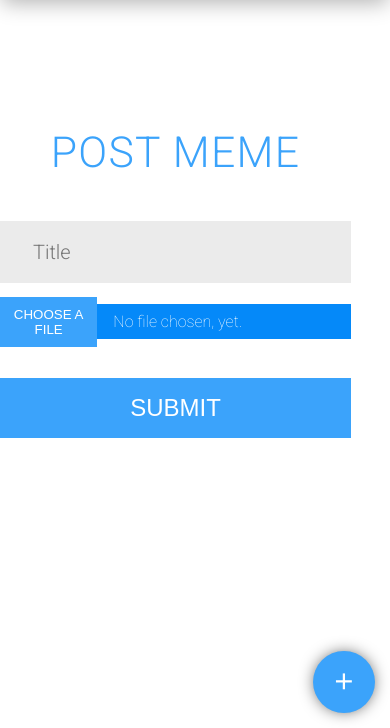
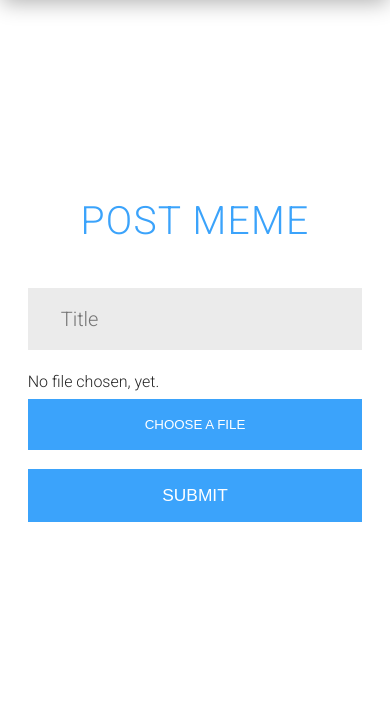
Before and after one commit to marosiak/django_meme, a Django app: page /meme/add in a window 390 px wide. Shown: the part 116-844 px from the top of the page. Run offline with Django 3.2, Linux system fonts and the light colour scheme; the visitor is signed in with stand-in values (Sample User, id 1).

Commit message:
[added] responsibility for every form [added] responsibility for file-input

```diff
--- a/static/css/_mixins.scss
+++ b/static/css/_mixins.scss
@@ -4,7 +4,7 @@
   }
 }
 @mixin tablet {
-  @media only screen and (max-width: 890px) {
+  @media only screen and (max-width: 910px) {
     @content;
   }
 }
--- a/static/css/components/_form.scss
+++ b/static/css/components/_form.scss
@@ -3,19 +3,22 @@
   width: 100%;
   height: 100%;
   justify-content: center;
+  @include tablet {
+    align-items: center;
+  }
 }
 
 .form {
-  position: absolute;
-  top: calc(15vh);
   width: 50vw;
   max-width: 500px;
   padding-bottom: 8px;
   font-family: 'Roboto', sans-serif;
   font-weight: 100;
   user-select: none;
+  margin-top: 15vh;
   @include tablet {
-    width: 90vw;
+    width: 95vw;
+    margin-top: unset;
   }
 
   .form-header {
@@ -23,6 +26,12 @@
     width: 100%;
     text-align: center;
     font-size: 32pt;
+    @include tablet {
+      font-size: 39pt;
+    }
+    @include phone {
+      font-size: 10vw;
+    }
     font-weight: 300;
     letter-spacing: 1.31px;
   }
@@ -35,16 +44,16 @@
     .form-fields {
       display: flex;
       flex-direction: column;
-      margin-top: 44px;
-      margin-bottom: 19px;
+      margin: 44px 18px 19px;
     }
 
     .form-button-container {
-      width: 100%;
       display: flex;
       justify-content: center;
       align-items: flex-start;
       flex-direction: column;
+      margin-left: 18px;
+      margin-right: 18px;
 
       input[type="submit"] {
         border: 0;
@@ -63,10 +72,13 @@
         font-size: 18pt;
         font-weight: 300;
         text-decoration: none;
+        @include tablet {
+          font-size: 13pt;
+        }
       }
 
       .checkbox {
-        margin-top: 5px;
+        margin-top: 15px;
         margin-bottom: 18px;
       }
 
--- a/static/css/components/_upload-field.scss
+++ b/static/css/components/_upload-field.scss
@@ -2,15 +2,22 @@
   display: flex;
   align-items: center;
   padding-top: 2px;
-  padding-bottom: 12px;
+  padding-bottom: 0px;
+  @include phone {
+    flex-direction: column-reverse;
+  }
   .upload-button {
-    width: 30%;
+    width: 35%;
     padding: 10px 10px;
     color: white;
     background-color: $primary-color;
     cursor: pointer;
     border: 0;
     outline: none;
+    @include phone {
+      width: 100%;
+      padding: 18px 10px;
+    }
   }
 
   .upload-button:hover {
@@ -24,5 +31,13 @@
     padding: 8px 15px 8px 16px;
     overflow: hidden;
     text-overflow: ellipsis;
+    @include phone {
+      width: 100%;
+      padding-left: 0;
+      padding-right: 0;
+      background: none;
+      color: #252525;
+      font-weight: 300;
+    }
   }
 }
--- a/static/css/main.css
+++ b/static/css/main.css
@@ -152,20 +152,25 @@ nav.shrink ul li {
   height: 100%;
   justify-content: center;
 }
+@media only screen and (max-width: 910px) {
+  .form-page {
+    align-items: center;
+  }
+}
 
 .form {
-  position: absolute;
-  top: calc(15vh);
   width: 50vw;
   max-width: 500px;
   padding-bottom: 8px;
   font-family: "Roboto", sans-serif;
   font-weight: 100;
   user-select: none;
+  margin-top: 15vh;
 }
-@media only screen and (max-width: 890px) {
+@media only screen and (max-width: 910px) {
   .form {
-    width: 90vw;
+    width: 95vw;
+    margin-top: unset;
   }
 }
 .form .form-header {
@@ -176,6 +181,16 @@ nav.shrink ul li {
   font-weight: 300;
   letter-spacing: 1.31px;
 }
+@media only screen and (max-width: 910px) {
+  .form .form-header {
+    font-size: 39pt;
+  }
+}
+@media only screen and (max-width: 480px) {
+  .form .form-header {
+    font-size: 10vw;
+  }
+}
 .form .form-content {
   display: flex;
   flex-direction: column;
@@ -184,15 +199,15 @@ nav.shrink ul li {
 .form .form-content .form-fields {
   display: flex;
   flex-direction: column;
-  margin-top: 44px;
-  margin-bottom: 19px;
+  margin: 44px 18px 19px;
 }
 .form .form-content .form-button-container {
-  width: 100%;
   display: flex;
   justify-content: center;
   align-items: flex-start;
   flex-direction: column;
+  margin-left: 18px;
+  margin-right: 18px;
 }
 .form .form-content .form-button-container input[type=submit] {
   border: 0;
@@ -211,8 +226,13 @@ nav.shrink ul li {
   font-weight: 300;
   text-decoration: none;
 }
+@media only screen and (max-width: 910px) {
+  .form .form-content .form-button-container .form-button {
+    font-size: 13pt;
+  }
+}
 .form .form-content .form-button-container .checkbox {
-  margin-top: 5px;
+  margin-top: 15px;
   margin-bottom: 18px;
 }
 .form .form-content .form-button-container .form-button:hover {
@@ -325,16 +345,27 @@ nav.shrink ul li {
   display: flex;
   align-items: center;
   padding-top: 2px;
-  padding-bottom: 12px;
+  padding-bottom: 0px;
+}
+@media only screen and (max-width: 480px) {
+  .upload-field {
+    flex-direction: column-reverse;
+  }
 }
 .upload-field .upload-button {
-  width: 30%;
+  width: 35%;
   padding: 10px 10px;
   color: white;
   background-color: #3BA3FB;
   cursor: pointer;
   border: 0;
   outline: none;
+}
+@media only screen and (max-width: 480px) {
+  .upload-field .upload-button {
+    width: 100%;
+    padding: 18px 10px;
+  }
 }
 .upload-field .upload-button:hover {
   background-color: #54affc;
@@ -347,12 +378,26 @@ nav.shrink ul li {
   overflow: hidden;
   text-overflow: ellipsis;
 }
+@media only screen and (max-width: 480px) {
+  .upload-field .upload-text {
+    width: 100%;
+    padding-left: 0;
+    padding-right: 0;
+    background: none;
+    color: #252525;
+    font-weight: 300;
+  }
+}
 
 html, body {
   margin: 0;
   padding: 0;
   height: 100%;
   overflow-y: hidden;
+}
+
+.hidden {
+  visibility: hidden;
 }
 
 .content {
--- a/static/css/main.scss
+++ b/static/css/main.scss
@@ -15,6 +15,10 @@ html, body {
   height: 100%;
   overflow-y: hidden;
 }
+
+.hidden {
+  visibility: hidden;
+}
 .content {
   transition: $nav-transition;
   position: absolute;
--- a/templates/base.html
+++ b/templates/base.html
@@ -30,7 +30,6 @@
         let navbar = $('nav');
         let content = $('.content');
         $(content).scroll(function () {
-            console.log("q");
             if ($(content).scrollTop() <= 40) {
                 navbar.removeClass('shrink');
                 content.removeClass('shrink');
--- a/templates/meme/meme_add.html
+++ b/templates/meme/meme_add.html
@@ -1,14 +1,19 @@
 {% extends 'base.html' %}
 {% block content %}
+    <script>
+        $('.add-button').addClass('hidden');
+        $('.circle-add-button').addClass('hidden');
+    </script>
+    <div class="form-page">
         <form method='POST' enctype="multipart/form-data" action={% url 'add_meme' %}>
             {% csrf_token %}
-        <div class="form" >
+            <div class="form">
                 <div class="form-header">POST MEME</div>
                 <div class="form-content">
                     <div class="form-fields">
                         <input class="text-field" placeholder="Title" name="title" type="text">
                         <div class="upload-field">
-                        <input type="file" name="image" id="real-file" hidden="hidden" />
+                            <input type="file" name="image" id="real-file" hidden="hidden"/>
                             <button class="upload-button" type="button" id="upload-button">CHOOSE A FILE</button>
                             <span class="upload-text" id="upload-text">No file chosen, yet.</span>
                         </div>
@@ -22,16 +27,16 @@
                     </div>
                 </div>
             </div>
+        </form>
     </div>
-    </form>
     <script> // some js shit to customize file button
     const realFileBtn = document.getElementById("real-file");
     const customBtn = document.getElementById("upload-button");
     const customTxt = document.getElementById("upload-text");
-    customBtn.addEventListener("click", function() {
+    customBtn.addEventListener("click", function () {
         realFileBtn.click();
     });
-    realFileBtn.addEventListener("change", function() {
+    realFileBtn.addEventListener("change", function () {
         if (realFileBtn.value) {
             customTxt.innerHTML = realFileBtn.value
         } else {
```
Also changed, not shown: 1 other file. Lines whose indentation alone changed are shown as unchanged.
